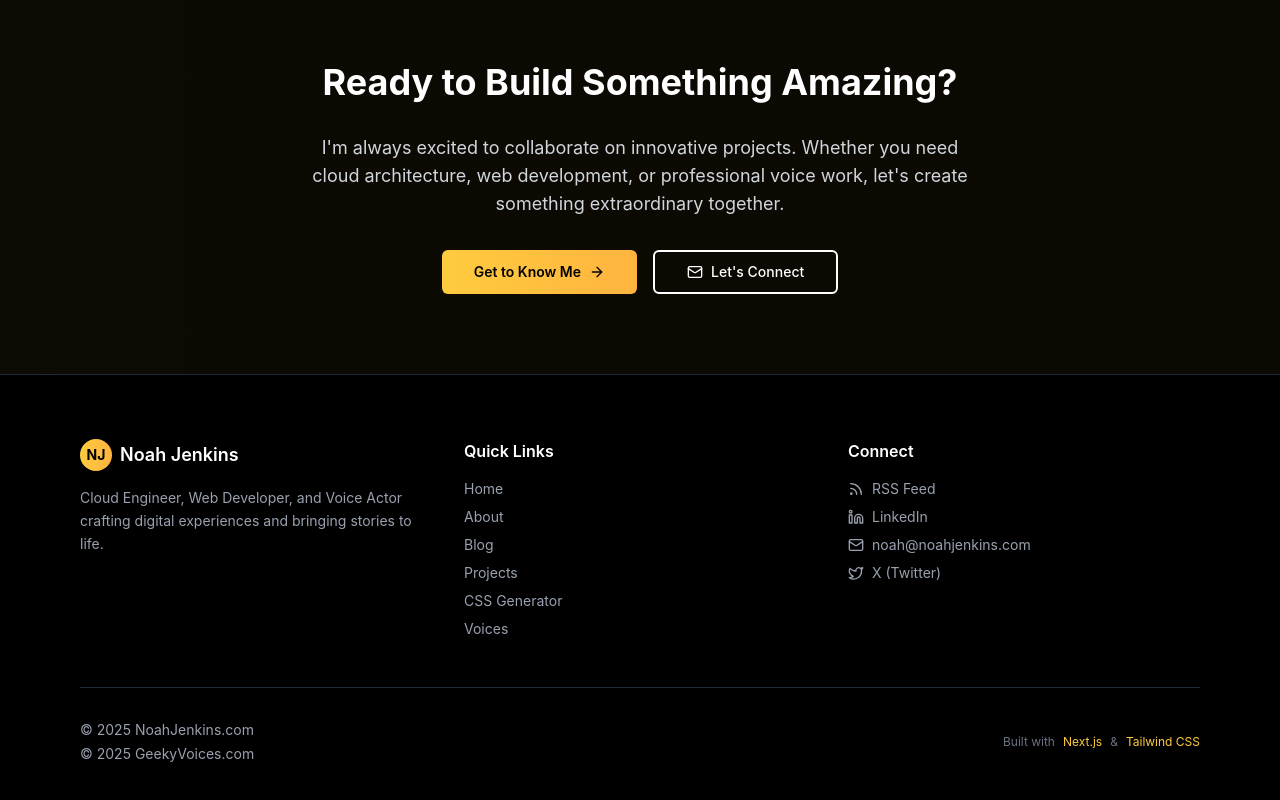
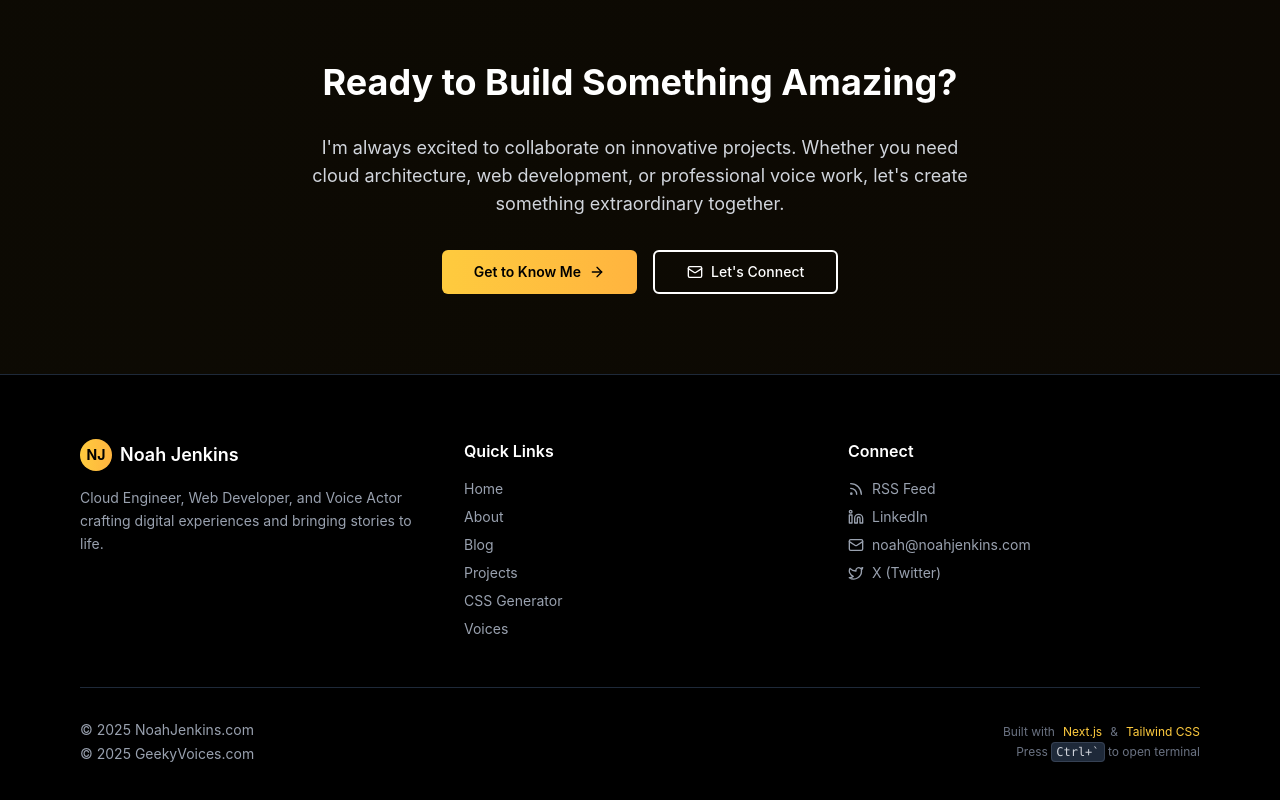
Before and after one commit to NoahJenkins/noahjenkins.com-v2, a Next.js app: page / in a window 1280 px wide. Shown: the part 1447-2247 px from the top of the page. Built offline with nearby package versions, Linux system fonts and the light colour scheme.

Commit message:
enhance footer: add terminal shortcut display based on OS

```diff
--- a/app/components/footer.tsx
+++ b/app/components/footer.tsx
@@ -1,7 +1,14 @@
+"use client"
 import { Rss, Linkedin, Twitter, Mail } from "lucide-react"
+import { useState, useEffect } from "react"
 
 export default function Footer() {
   const currentYear = new Date().getFullYear()
+  const [isMac, setIsMac] = useState(false)
+
+  useEffect(() => {
+    setIsMac(navigator.platform.toUpperCase().indexOf('MAC') >= 0)
+  }, [])
 
   return (
     <footer className="border-t border-gray-800 bg-black text-white">
@@ -118,11 +125,16 @@ export default function Footer() {
               <p className="text-gray-400 text-sm">© {currentYear} GeekyVoices.com</p>
             </div>
 
-            <div className="flex items-center space-x-2 text-xs text-gray-500">
-              <span>Built with</span>
-              <span className="text-[#fecb3e]">Next.js</span>
-              <span>&</span>
-              <span className="text-[#fecb3e]">Tailwind CSS</span>
+            <div className="flex flex-col items-center md:items-end space-y-1">
+              <div className="flex items-center space-x-2 text-xs text-gray-500">
+                <span>Built with</span>
+                <span className="text-[#fecb3e]">Next.js</span>
+                <span>&</span>
+                <span className="text-[#fecb3e]">Tailwind CSS</span>
+              </div>
+              <div className="text-xs text-gray-500">
+                Press <kbd className="px-1 py-0.5 text-xs bg-gray-800 border border-gray-700 rounded text-gray-300">{isMac ? 'Cmd+`' : 'Ctrl+`'}</kbd> to open terminal
+              </div>
             </div>
           </div>
         </div>
```
